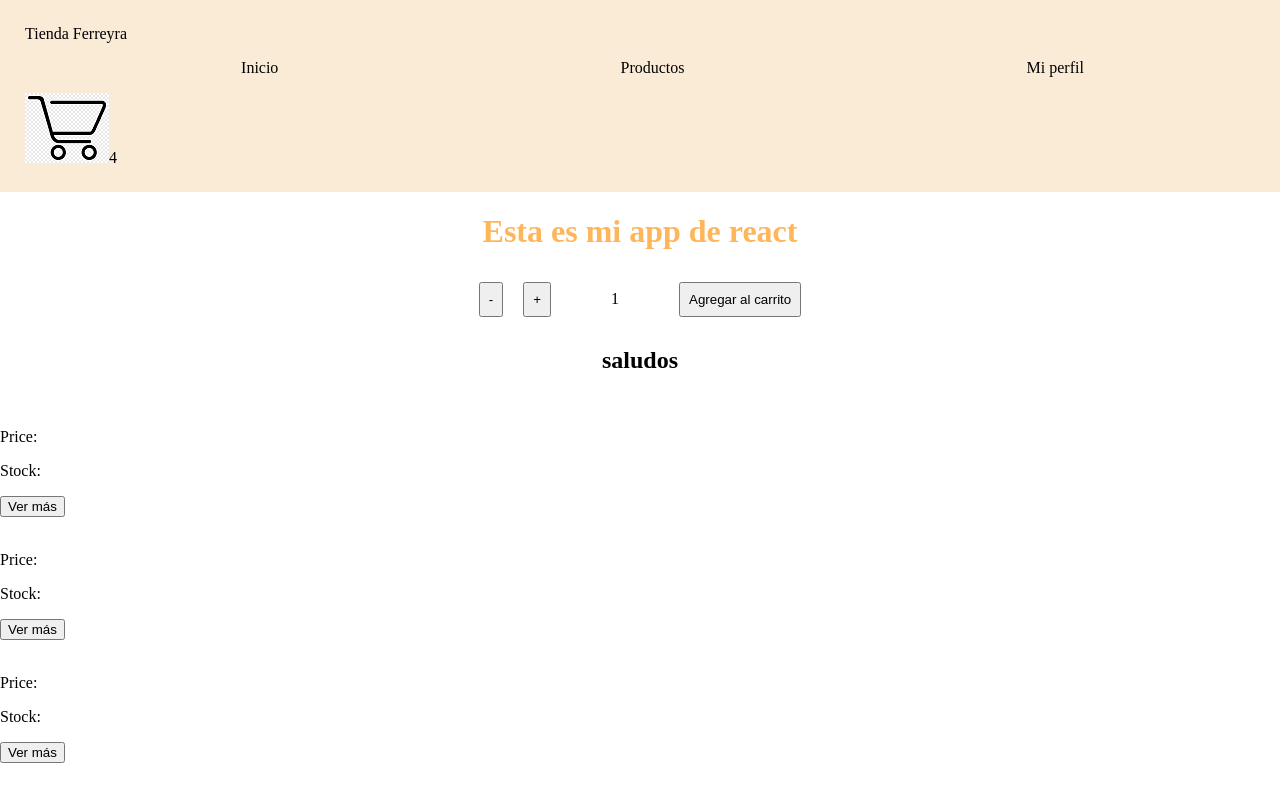
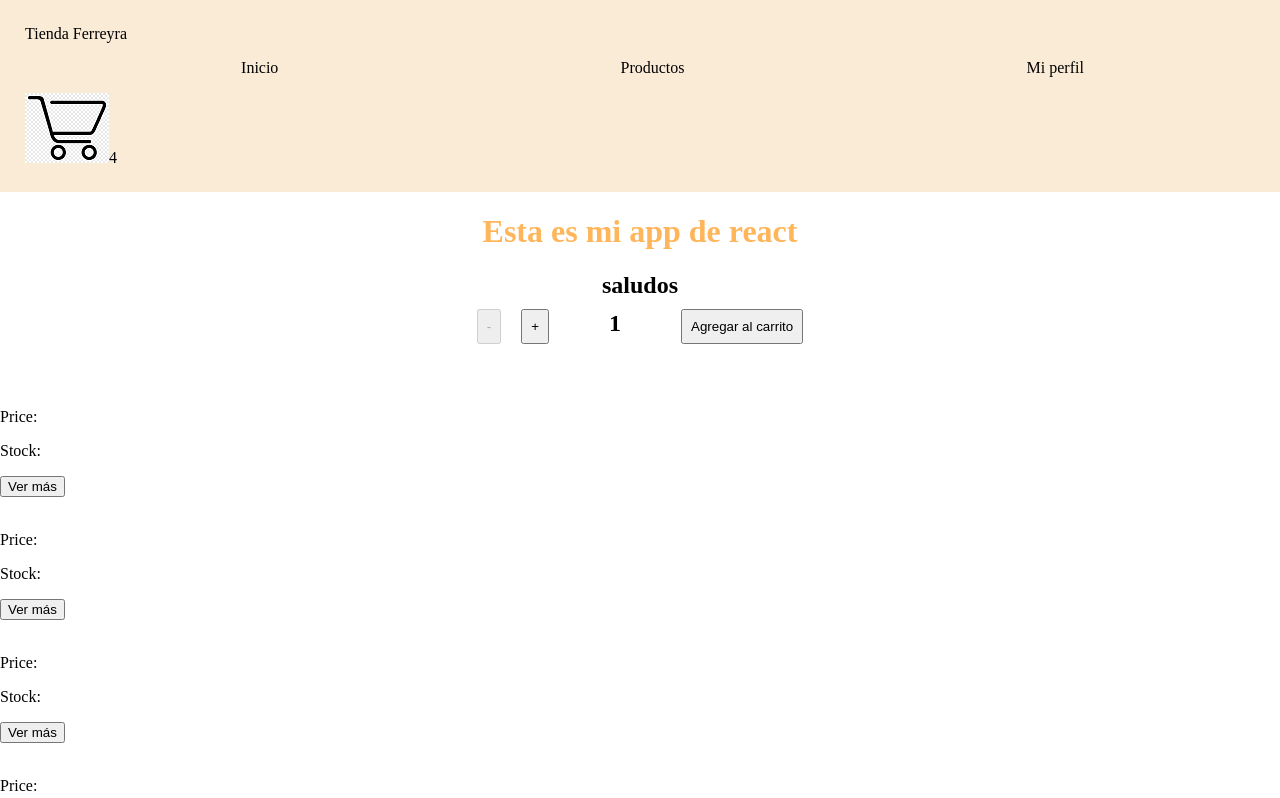
Before and after one commit to gonzaloferreyra2020/old-project, a React (Create React App) app: page / in a window 1280 px wide. Shown: the top 798 px of the page. Built offline with nearby package versions, Linux system fonts and the light colour scheme.

Commit message:
Add files via upload

```diff
--- a/package.json
+++ b/package.json
@@ -6,6 +6,7 @@
     "@testing-library/jest-dom": "^5.16.4",
     "@testing-library/react": "^13.1.1",
     "@testing-library/user-event": "^13.5.0",
+    "axios": "^0.27.2",
     "bootstrap": "^5.1.3",
     "react": "^18.0.0",
     "react-bootstrap": "^2.3.1",
--- a/src/App.js
+++ b/src/App.js
@@ -3,6 +3,7 @@ import ItemListContainer from "./components/ItemListContainer/ItemListContainer"
 import ItemCount from "./components/ItemCount/ItemCount";
 import Item from "./components/Item/Item";
 import ItemList from "./components/ItemList/ItemList";
+import axios from "axios";
 
 
 function App() {
@@ -12,7 +13,7 @@ function App() {
     <div className="App">
       <Navbar/>
       <h1>Esta es mi app de react</h1>
-      <ItemCount stock={5} initial={1} onAdd={6}/>
+
       <h2><ItemListContainer greeting={"saludos"}/></h2>
       <Item/>
       <ItemList/>
--- a/src/components/ItemCount/ItemCount.js
+++ b/src/components/ItemCount/ItemCount.js
@@ -1,15 +1,15 @@
-import { useState } from "react"
+import { useState } from "react";
 
 export default function ItemCount({stock,initial,onAdd}){
 
-    const [count,setCount]= useState(initial);
+    const [count,setCount] = useState(initial);
 
     return(
         <div className="Counter">
-        <button onClick={()=>{setCount(count-1)}}>-</button>
-        <button onClick={()=>{setCount(count+1)}}>+</button>
-        <submit type="text" >{count}</submit>
-        <button>Agregar al carrito</button>
+        <button disabled = {count <= 1} onClick = {()=> {setCount(count-1)}}>-</button>
+        <button disabled = {count >= stock} onClick = {()=> {setCount(count+1)}}>+</button>
+        <submit type = "text" >{count}</submit>
+        <button disabled = {stock <= 0} onClick = {() => onAdd(count)}>Agregar al carrito</button>
         </div>
 
     )
--- a/src/components/ItemListContainer/ItemListContainer.js
+++ b/src/components/ItemListContainer/ItemListContainer.js
@@ -1,6 +1,7 @@
 import {products} from "../../Data/Products";
 import ItemList from "../ItemList/ItemList";
 import Item from "../Item/Item";
+import ItemCount from "../ItemCount/ItemCount";
 
 export default function ItemListContainer ({greeting}){
 
@@ -19,9 +20,16 @@ export default function ItemListContainer ({greeting}){
         })
         console.log(products.map((item) => item.title))
 
+
+    const onAdd = (total) =>{
+      console.log({total} );
+      }
+
+
     return(
         <div>
         {greeting}
+        <ItemCount stock={5} initial={1} onAdd={onAdd}/>
         </div>
     )
 
```
Also changed, not shown: 1 other file (tests, documents, lock files or other folders).
